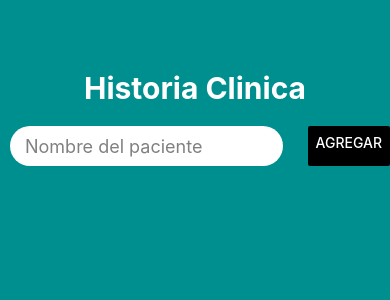
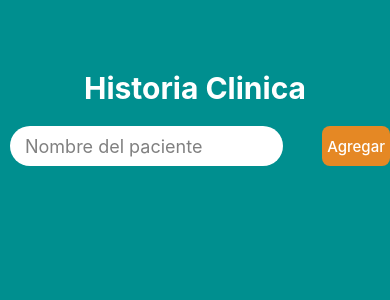
Before and after one commit to JorgeUrquiza/ClinicCare, a React Native app: screen / in a window 390 px wide. Shown: the top 300 px of the page. Built offline with nearby package versions, Linux system fonts and the light colour scheme.

Commit message:
cambiando button por touchable

```diff
--- a/src/components/PatientTextInput.js
+++ b/src/components/PatientTextInput.js
@@ -1,4 +1,4 @@
-import { StyleSheet, TextInput, View, Button } from 'react-native'
+import { StyleSheet, TextInput, View, TouchableOpacity, Text } from 'react-native'
 import React from 'react'
 
 const PatientTextInput = ({ textValue, onHandleChangeItem, addItem }) => {
@@ -11,11 +11,13 @@ const PatientTextInput = ({ textValue, onHandleChangeItem, addItem }) => {
         value={ textValue }
         onChangeText={ onHandleChangeItem }
         />
-        <Button
-        title='Agregar'
-        onPress={ addItem }
-        color={'#000'}
-        />
+
+        <TouchableOpacity
+          onPress={ addItem }
+          style={ styles.buttonAdd }
+        >
+          <Text style={ styles.buttonText }>Agregar</Text>
+        </TouchableOpacity>
   </View>
   )
 }
@@ -37,4 +39,16 @@ const styles = StyleSheet.create({
         backgroundColor: 'white',
         fontSize: 18
       },
+      buttonAdd: {
+        backgroundColor: '#E58824',
+        justifyContent: 'center',
+        alignItems: 'center',
+        padding: 5,
+        borderRadius: 8,
+      },
+      buttonText:{
+        color: 'white',
+        fontSize: 15,
+        fontWeight: '500'
+      }
 })
--- a/src/components/PrimaryModal.js
+++ b/src/components/PrimaryModal.js
@@ -1,5 +1,5 @@
 import React from 'react';
-import { StyleSheet, Text, View, Modal, Button } from 'react-native';
+import { StyleSheet, Text, View, Modal, Button, TouchableOpacity } from 'react-native';
 
 const PrimaryModal = ({ modalVisible, onHandleDelete }) => {
   return (
@@ -10,14 +10,20 @@ const PrimaryModal = ({ modalVisible, onHandleDelete }) => {
     >
     <View style={ styles.modalContainer } >
       <View style={ styles.modalContent }>
-        <View style={ styles.modalTitle } >
-          <Text>Mi Modal</Text>
+        <View  >
+          <Text style={ styles.modalTitle }>Eliminar</Text>
         </View>
         <View style={ styles.modalMessage } >
-          <Text>¿Estas seguro de eliminar a este paciente?</Text>
+          <Text>¿Estas seguro que desea eliminar al paciente?</Text>
         </View>
         <View style={ styles.modalButton } >
-          <Button title='Confirmar' onPress={ onHandleDelete } color={'black'}/>
+
+          <TouchableOpacity
+            onPress={ onHandleDelete }
+            style={ styles.confirmButton }
+          >
+            <Text style={ styles.confirmText } >Confirmar</Text>
+          </TouchableOpacity>
         </View>
       </View>
     </View>
@@ -36,20 +42,27 @@ const styles = StyleSheet.create({
       modalContent: {
         backgroundColor: 'white',
         borderRadius: 20,
-        padding: 35,
+        paddingVertical: 35,
+        paddingHorizontal: 25,
         alignItems: 'center',
 
       },
       modalTitle:{
-        color: 'white',
-        fontSize: 18
+        fontSize: 20,
+        fontWeight: 'bold'
       },
       modalMessage: {
+        marginTop: 10,
         marginBottom: 15,
-        justifyContent: 'center',
-        alignItems: 'center'
       },
-      modalButton: {
-        marginTop: 15,
+      confirmButton:{
+        backgroundColor: '#E58824',
+        borderRadius: 8,
+        marginTop: 20,
+        padding: 10,
+      },
+      confirmText: {
+        color: 'white',
+        fontWeight: '500'
       }
 })
```
